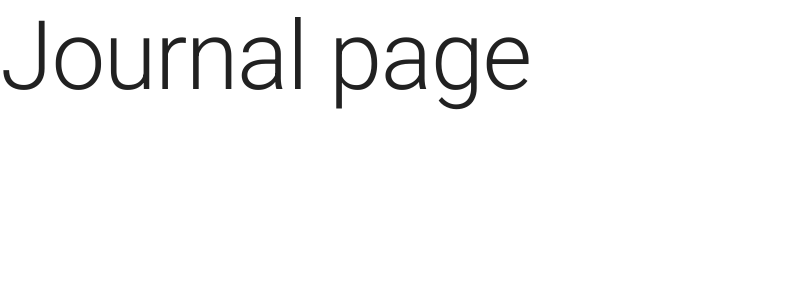
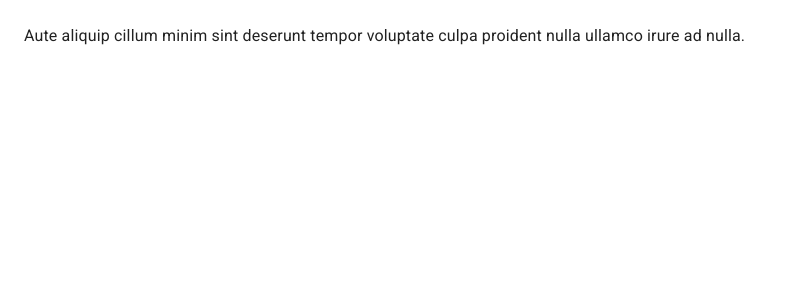
Before and after one commit to e1230/journal-app-e1230, a React (Vite) app: page / in a window 1280 px wide. Shown: the top 300 px of the page, without its empty margins (0-804 px from the left). Built offline with nearby package versions, Linux system fonts and the light colour scheme.

Commit message:
inicializar journalLayout y pagina Journal

```diff
--- /dev/null
+++ b/src/journal/layout/JournalLayout.jsx
@@ -0,0 +1,15 @@
+import { Box } from "@mui/system";
+const drawerWidth = 240;
+const JournalLayout = ({ children }) => {
+  return (
+    <Box sx={{ display: "flex" }}>
+      {/* Navbar */}
+      {/* Sidebar */}
+      <Box component="main" sx={{ flexgrow: 1, p: 3 }}>
+        {children}
+      </Box>
+    </Box>
+  );
+};
+
+export default JournalLayout;
--- a/src/journal/pages/JournalPage.jsx
+++ b/src/journal/pages/JournalPage.jsx
@@ -1,10 +1,14 @@
 import { Mail, MailOutline } from "@mui/icons-material";
 import { Typography } from "@mui/material";
+import JournalLayout from "../layout/JournalLayout";
 
 export const JournalPage = () => {
   return (
-    <>
-      <Typography variant="h1">Journal page</Typography>
-    </>
+    <JournalLayout>
+      <Typography>
+        Aute aliquip cillum minim sint deserunt tempor voluptate culpa proident
+        nulla ullamco irure ad nulla.
+      </Typography>
+    </JournalLayout>
   );
 };
```
